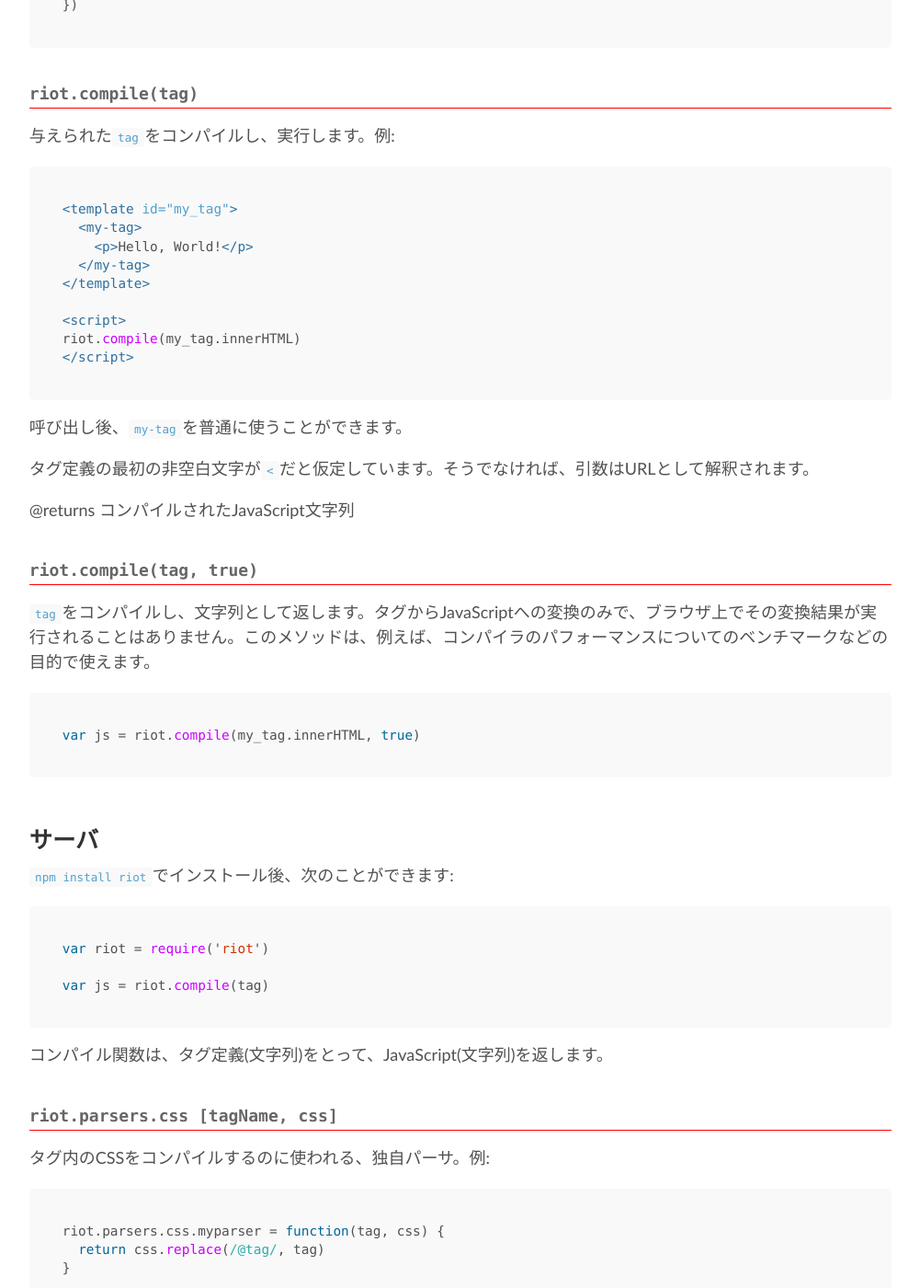
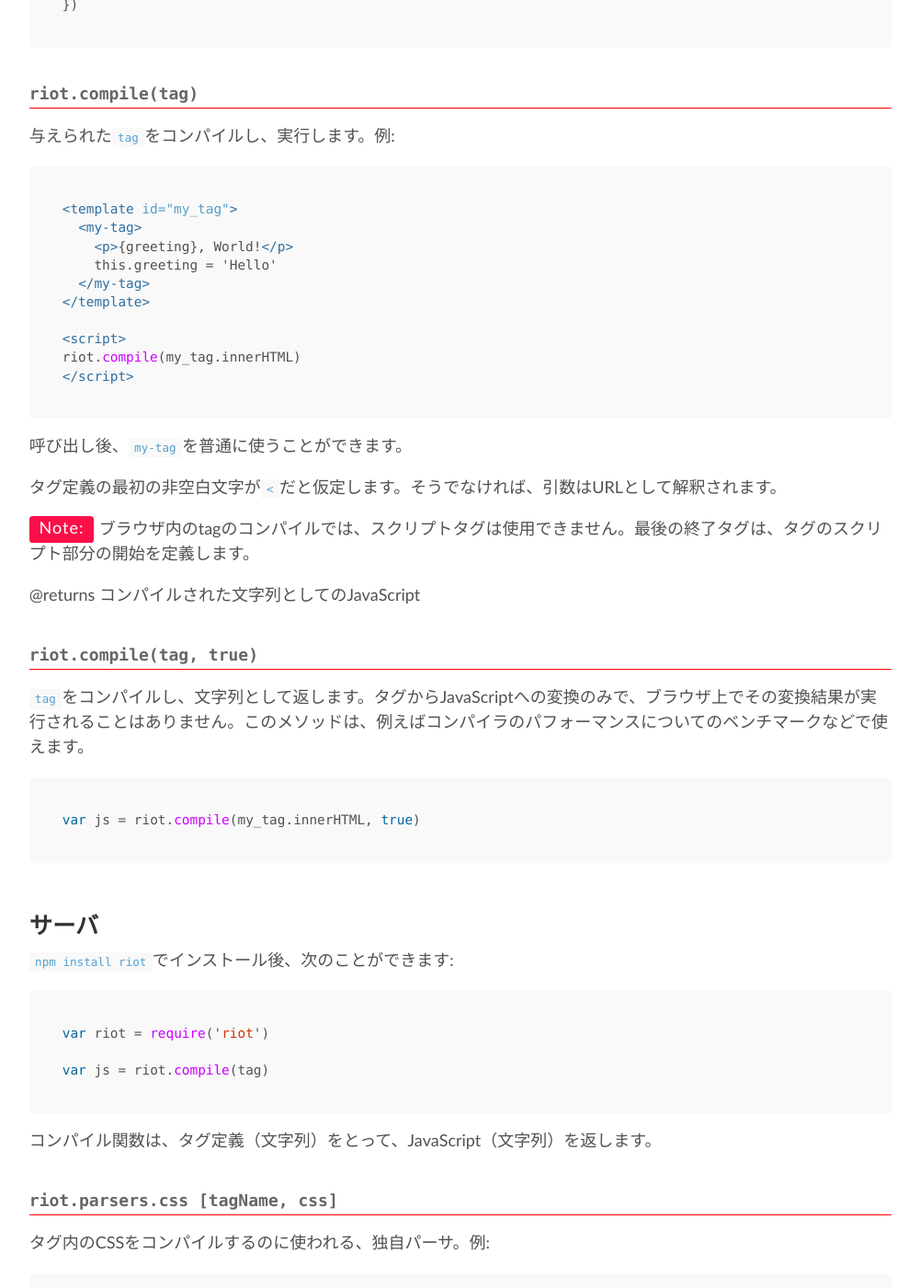
Before and after one commit to riot/riot.github.io, a Jekyll site: the page built from ja/api/compiler.md, in a window 1280 px wide and 1400 px high, scrolled down 1310 px. Shown: the whole window at 92% size, without its empty margins (139-1140 px from the left). Built offline with Jekyll 4.4.1, drawn with Linux system fonts in a browser that asks for light colours; nearby versions of some CDN libraries; some of the changed text lies outside the part shown.

Commit message:
updated ja/api/compiler doc to latest

````diff
--- a/ja/api/compiler.md
+++ b/ja/api/compiler.md
@@ -47,7 +47,8 @@
 ```html
 <template id="my_tag">
   <my-tag>
-    <p>Hello, World!</p>
+    <p>{greeting}, World!</p>
+    this.greeting = 'Hello'
   </my-tag>
 </template>
 
@@ -58,13 +59,15 @@
 
 呼び出し後、`my-tag`を普通に使うことができます。
 
-タグ定義の最初の非空白文字が`<`だと仮定しています。そうでなければ、引数はURLとして解釈されます。
+タグ定義の最初の非空白文字が`<`だと仮定します。そうでなければ、引数はURLとして解釈されます。
 
-@returns コンパイルされたJavaScript文字列
+<span class="tag red">Note:</span>ブラウザ内のtagのコンパイルでは、スクリプトタグは使用できません。最後の終了タグは、タグのスクリプト部分の開始を定義します。
+
+@returns コンパイルされた文字列としてのJavaScript
 
 ### <a name="compile-to-str"></a> riot.compile(tag, true)
 
-`tag`をコンパイルし、文字列として返します。タグからJavaScriptへの変換のみで、ブラウザ上でその変換結果が実行されることはありません。このメソッドは、例えば、コンパイラのパフォーマンスについてのベンチマークなどの目的で使えます。
+`tag`をコンパイルし、文字列として返します。タグからJavaScriptへの変換のみで、ブラウザ上でその変換結果が実行されることはありません。このメソッドは、例えばコンパイラのパフォーマンスについてのベンチマークなどで使えます。
 
 ``` js
 var js = riot.compile(my_tag.innerHTML, true)
@@ -80,7 +83,7 @@
 var js = riot.compile(tag)
 ```
 
-コンパイル関数は、タグ定義(文字列)をとって、JavaScript(文字列)を返します。
+コンパイル関数は、タグ定義（文字列）をとって、JavaScript（文字列）を返します。
 
 ### <a name="css-parser"></a> riot.parsers.css [tagName, css]
 
@@ -147,6 +150,7 @@
 タグ内のHTMLをコンパイルするのに使われる、独自パーサ。
 
 あらかじめ定義されたパーサは以下です。
+
 #### html
 - `jade`
 
@@ -155,6 +159,8 @@
 - `sass`
 - `scss`
 - `stylus`
+
+\* `less`のみブラウザ上で利用可能です。
 
 #### js
 - `none` または `javascript`
````
Also changed, not shown: other parts of ja/api/compiler.md (+1 -1 lines).
